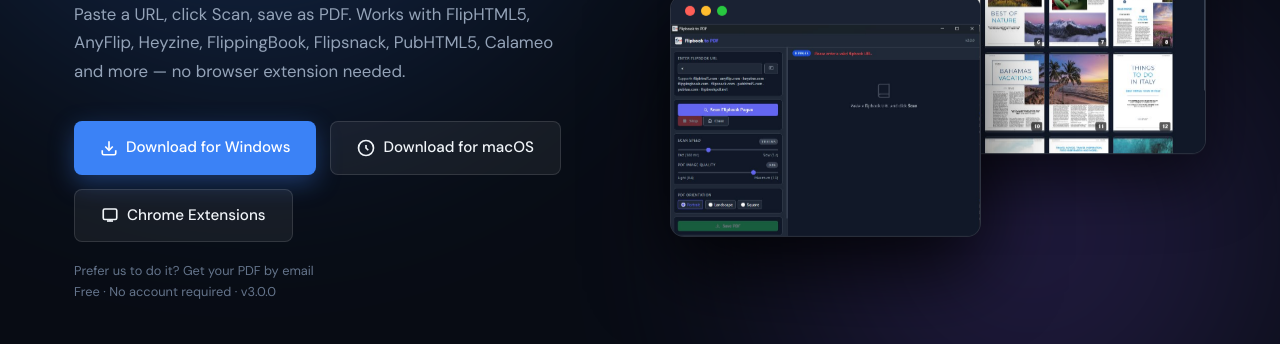
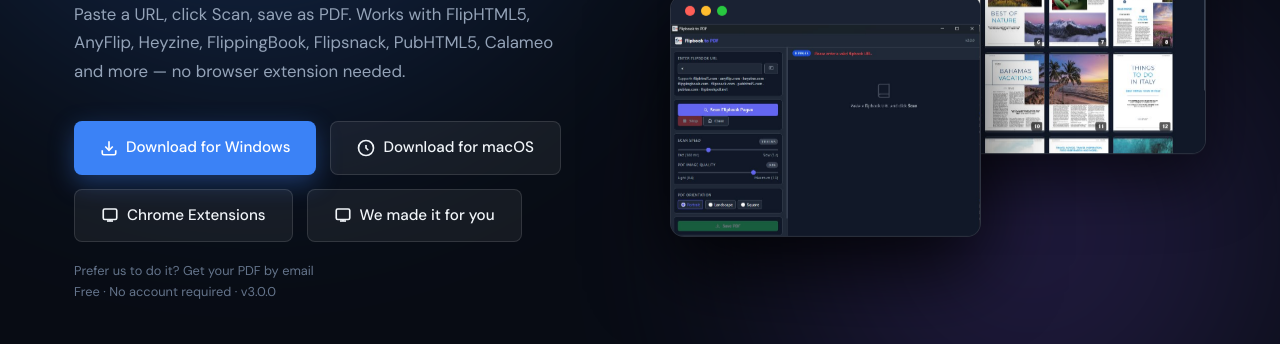
Before and after one commit to flipbook-to-pdf/flipbook-to-pdf.github.io, a plain HTML site: page index.html in a window 1280 px wide. Shown: the part 456-800 px from the top of the page. Drawn offline with Linux system fonts and the light colour scheme.

Commit message:
Add files via upload

```diff
--- a/index.html
+++ b/index.html
@@ -67,6 +67,10 @@
           <a href="#chrome-extension-guide" class="btn btn--ghost">
             <svg width="18" height="18" viewBox="0 0 24 24" fill="none" stroke="currentColor" stroke-width="2.2"><rect x="3" y="4" width="18" height="14" rx="2"/><path d="M8 20h8"/><path d="M12 18v2"/></svg>
             Chrome Extensions
+          </a>
+		    <a href="#request-pdf" class="btn btn--ghost">
+            <svg width="18" height="18" viewBox="0 0 24 24" fill="none" stroke="currentColor" stroke-width="2.2"><rect x="3" y="4" width="18" height="14" rx="2"/><path d="M8 20h8"/><path d="M12 18v2"/></svg>
+            We made it for you
           </a>
         </div>
         <p class="hero__note"><a href="#request-pdf">Prefer us to do it? Get your PDF by email</a></p>
```
Also changed, not shown: request-pdf.html (+1 -1 lines).
